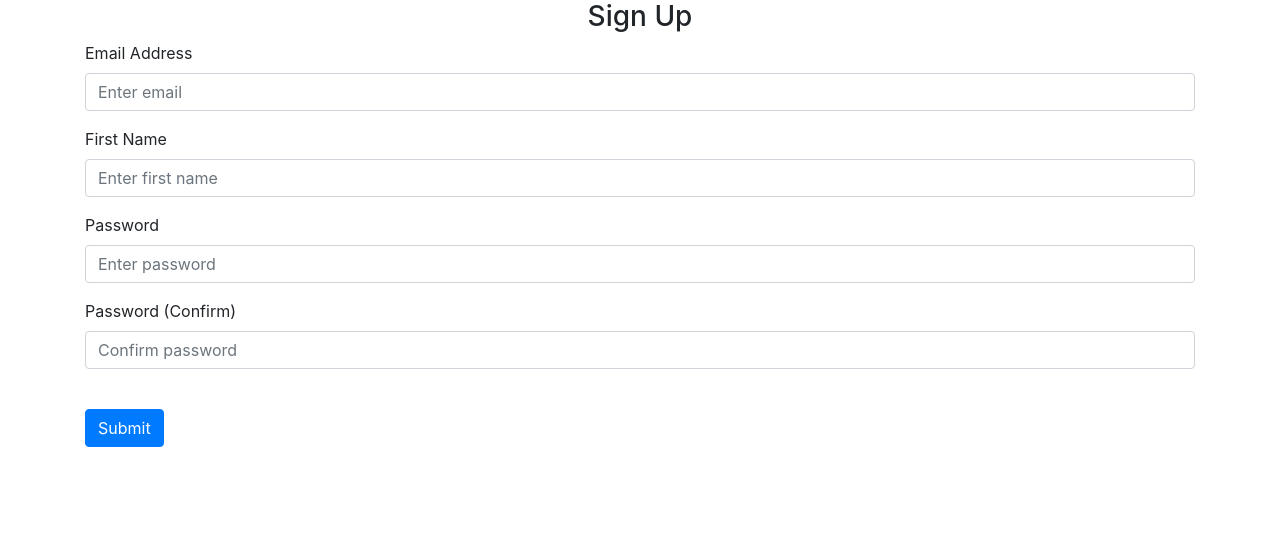
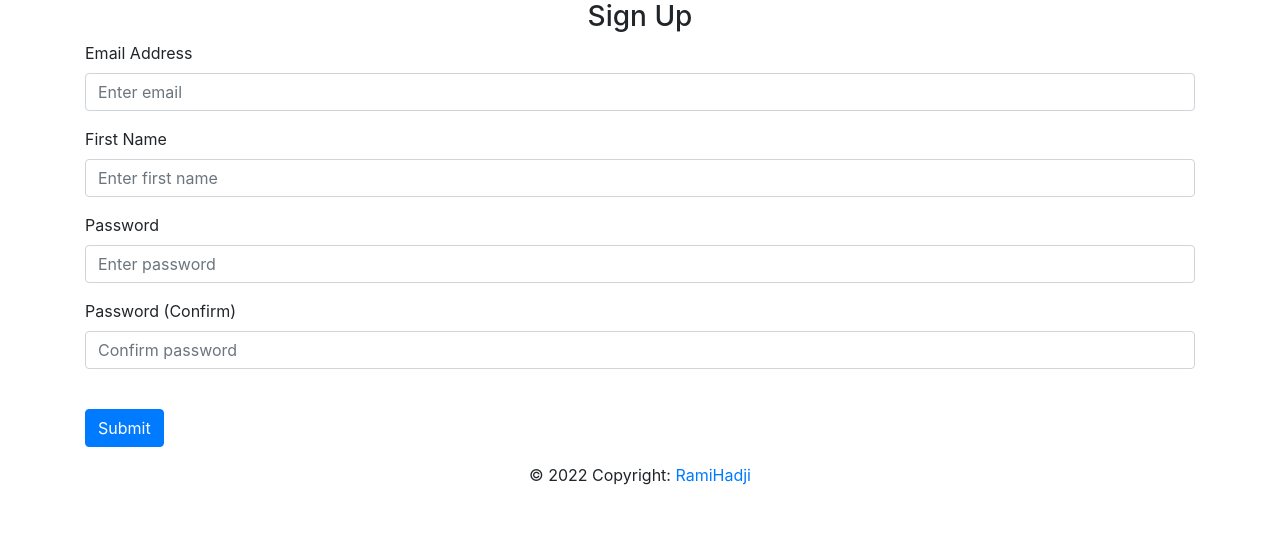
Before and after one commit to RamiHadji/CS50-Final-Project, a Flask app: page /sign-up in a window 1280 px wide. Shown: the part 69-623 px from the top of the page. Run offline with Flask 2, Linux system fonts and the light colour scheme; some libraries are stand-ins or nearby versions.

Commit message:
Add files via upload

```diff
--- a/project/website/templates/login.html
+++ b/project/website/templates/login.html
@@ -25,4 +25,9 @@
   <br />
   <button type="submit" class="btn btn-primary">Login</button>
 </form>
+  <!--Start Footer-->
+  <div class="footer-copyright text-center py-3">© 2022 Copyright:
+    <a href="https://github.com/RamiHadji/CS50-Final-Project">RamiHadji</a>
+  </div>
+  <!--End Footer-->
 {% endblock %}
--- a/project/website/templates/sign_up.html
+++ b/project/website/templates/sign_up.html
@@ -45,4 +45,9 @@ content %}
   <br />
   <button type="submit" class="btn btn-primary">Submit</button>
 </form>
+  <!--Start Footer-->
+  <div class="footer-copyright text-center py-3">© 2022 Copyright:
+    <a href="https://github.com/RamiHadji/CS50-Final-Project">RamiHadji</a>
+  </div>
+  <!--End Footer-->
 {% endblock %}
```
